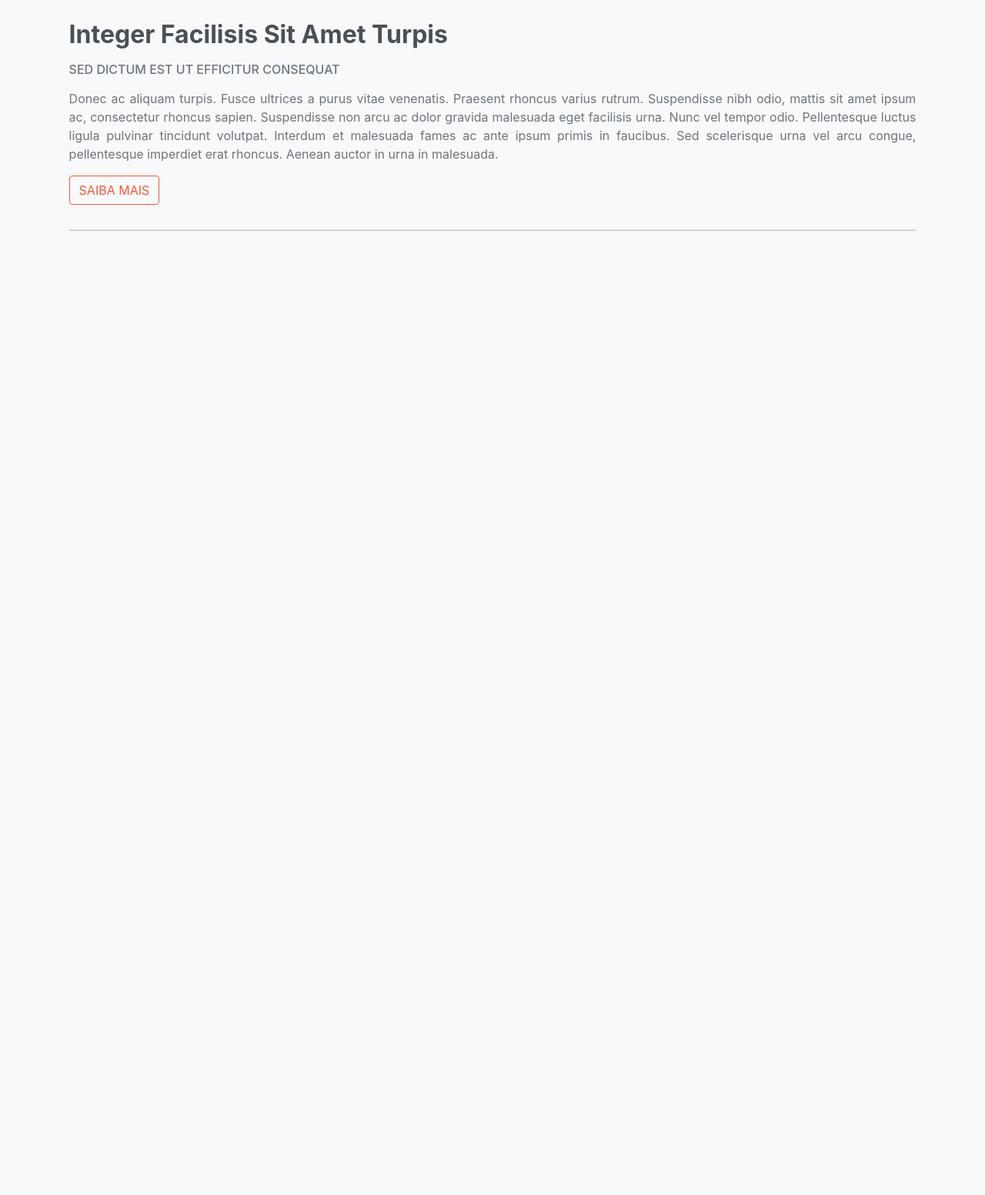
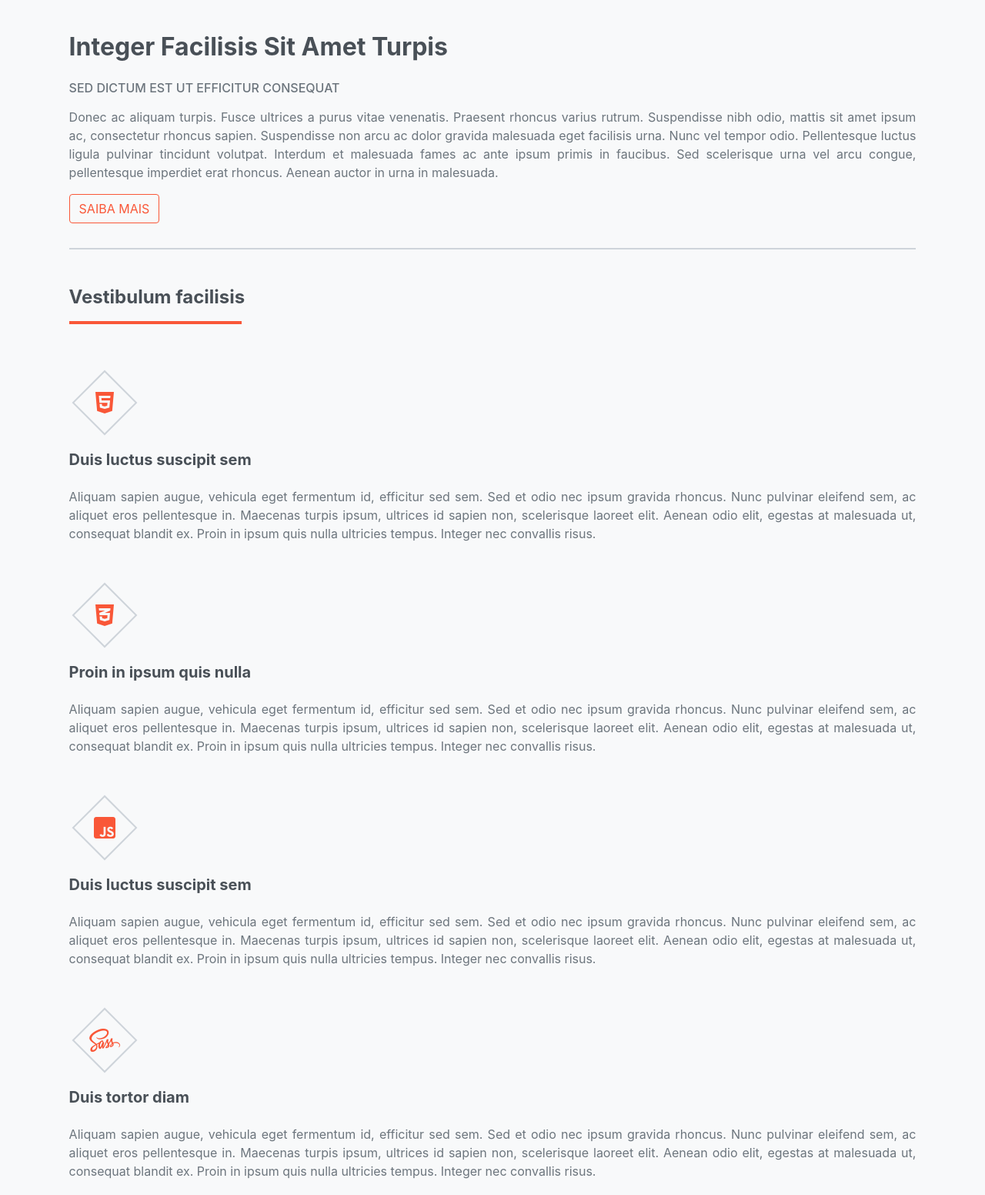
Before and after one commit to AdinaelSantos/TemplateWeb_01, a website: page index.html in a window 1280 px wide. Shown: the part 709-2261 px from the top of the page at 77% size. Before the commit the page ends 1009 px from the top, so only its background shows below. Drawn offline with nearby package versions, Linux system fonts and the light colour scheme.

Commit message:
Atualizando a main
Crianção da seção (.card-languages).

```diff
--- a/index.html
+++ b/index.html
@@ -27,9 +27,11 @@
             <li class="nav-item"><a href="#" class="nav-link fab fa-linkedin-in"></a></li>
           </ul>
         </nav>
+       <div class="header-nav">
         <h1 class="titulo"><a href="#"><span>Praticando</span>Web</a></h1>
+       </div>
       </header>
-      <main>
+      <main class="main">
         <section class="card">
           <div class="card-img">
             <img class="img"src="https://picsum.photos/300/200" alt="Imagem">
@@ -43,12 +45,53 @@
           <a class="btn btn-outline-primary">SAIBA MAIS</a>
           </div>
         </section>
-        <section>
-          <div>
-            <article></article>
-            <article></article>
-            <article></article>
-            <article></article>
+        <section class="card-languages">
+          <h3>Vestibulum facilisis<hr></h3>
+          <div class="card-display">
+            <article class="card-language-front">
+              <span>
+                <i class="language-icon fab fa-html5"></i>
+              </span>
+              <div class="card-text">
+                <h5>Duis luctus suscipit sem</h5>
+                <p>
+                  Aliquam sapien augue, vehicula eget fermentum id, efficitur sed sem. Sed et odio nec ipsum gravida rhoncus. Nunc pulvinar eleifend sem, ac aliquet eros pellentesque in. Maecenas turpis ipsum, ultrices id sapien non, scelerisque laoreet elit. Aenean odio elit, egestas at malesuada ut, consequat blandit ex. Proin in ipsum quis nulla ultricies tempus. Integer nec convallis risus.
+                </p>
+              </div>
+            </article>
+            <article class="card-language-front">
+              <span>
+                <i class="language-icon fab fa-css3-alt"></i>
+              </span>
+              <div class="card-text">
+                <h5>Proin in ipsum quis nulla</h5>
+                <p>
+                  Aliquam sapien augue, vehicula eget fermentum id, efficitur sed sem. Sed et odio nec ipsum gravida rhoncus. Nunc pulvinar eleifend sem, ac aliquet eros pellentesque in. Maecenas turpis ipsum, ultrices id sapien non, scelerisque laoreet elit. Aenean odio elit, egestas at malesuada ut, consequat blandit ex. Proin in ipsum quis nulla ultricies tempus. Integer nec convallis risus.
+                </p>
+              </div>
+            </article>
+            <article class="card-language-front">
+              <span>
+                <i class="language-icon fab fa-js-square"></i>
+              </span>
+              <div class="card-text">
+                <h5>Duis luctus suscipit sem</h5>
+                <p>
+                  Aliquam sapien augue, vehicula eget fermentum id, efficitur sed sem. Sed et odio nec ipsum gravida rhoncus. Nunc pulvinar eleifend sem, ac aliquet eros pellentesque in. Maecenas turpis ipsum, ultrices id sapien non, scelerisque laoreet elit. Aenean odio elit, egestas at malesuada ut, consequat blandit ex. Proin in ipsum quis nulla ultricies tempus. Integer nec convallis risus.
+                </p>
+              </div>
+            </article>
+            <article class="card-language-front">
+              <span>
+                <i class="language-icon fab fa-sass"></i>
+              </span>
+              <div class="card-text">
+                <h5>Duis tortor diam</h5>
+                <p>
+                  Aliquam sapien augue, vehicula eget fermentum id, efficitur sed sem. Sed et odio nec ipsum gravida rhoncus. Nunc pulvinar eleifend sem, ac aliquet eros pellentesque in. Maecenas turpis ipsum, ultrices id sapien non, scelerisque laoreet elit. Aenean odio elit, egestas at malesuada ut, consequat blandit ex. Proin in ipsum quis nulla ultricies tempus. Integer nec convallis risus.
+                </p>
+              </div>
+            </article>
           </div>
         </section>
       </main>
--- a/sass/autoload/_bootstrap.scss
+++ b/sass/autoload/_bootstrap.scss
@@ -33,7 +33,7 @@ $padding-2: 1rem 0;
 $padding-3: 2rem 0;
 
 $margin: 1rem;
-$margin-2: 2rem;
+$margin-2: 2rem 0;
 
 $fontSize-1: .5rem;
 $fontSize-2: 1rem;
--- a/sass/componentes/_card.scss
+++ b/sass/componentes/_card.scss
@@ -1,8 +1,4 @@
 .card{
-    display: flex;
-    flex-direction: column;
-    padding:$padding-3;
-    border-bottom: 2px solid $gray-400;
     .card-img{
         width: 100%;
         max-width:750PX;
@@ -18,7 +14,7 @@
         color: $gray-700;
         font-weight: bold;
         text-transform: capitalize;
-        margin-bottom: $margin;
+        margin: 3rem 0 1.5rem;
     }
     .card-h5{
         color: $gray-600;
@@ -31,3 +27,51 @@
         text-align: justify;
     }
 }
+/// card languages
+.card-languages{
+    h3{
+        font-size: $fontSize-3;
+        font-weight: bold;
+        color: $gray-700;
+        padding: $padding-2;
+        hr{
+            width: 220px;
+            border: 2px solid $blue;
+            margin: 1rem 0 0 0;
+        }
+    }
+    .card-display, .card-language-front{
+        display: flex;
+        flex-direction: column;
+        margin: 1rem 0;
+    }
+}
+.card-language-front{
+    span{
+        border: 2px solid $gray-400;
+        margin: 1rem;
+        display: flex;
+        justify-content: center;
+        align-items: center;
+        width: 60px;
+        height: 60px;
+        transform: rotate(45deg);
+        .language-icon{
+            font-size: 2rem;
+            color: $black;
+            padding:1rem;
+            transform: rotate(-45deg);
+        }
+
+    }
+    .card-text{
+        h5{
+            padding: $padding-2;
+            color: $gray-700;
+            font-weight: bold;
+        }
+        p{
+            text-align: justify;
+        }
+    }
+}
--- /dev/null
+++ b/sass/layout/_main.scss
@@ -0,0 +1,6 @@
+.main .card, .main .card-languages{
+    display: flex;
+    flex-direction: column;
+    padding:$padding-3;
+    border-bottom: 2px solid $gray-400;
+}
--- a/sass/layout/global.scss
+++ b/sass/layout/global.scss
@@ -1 +1,2 @@
-@import "_header";
+@import "header";
+@import "main";
```
Also changed, not shown: assets/css/style.css, 1 other file.
